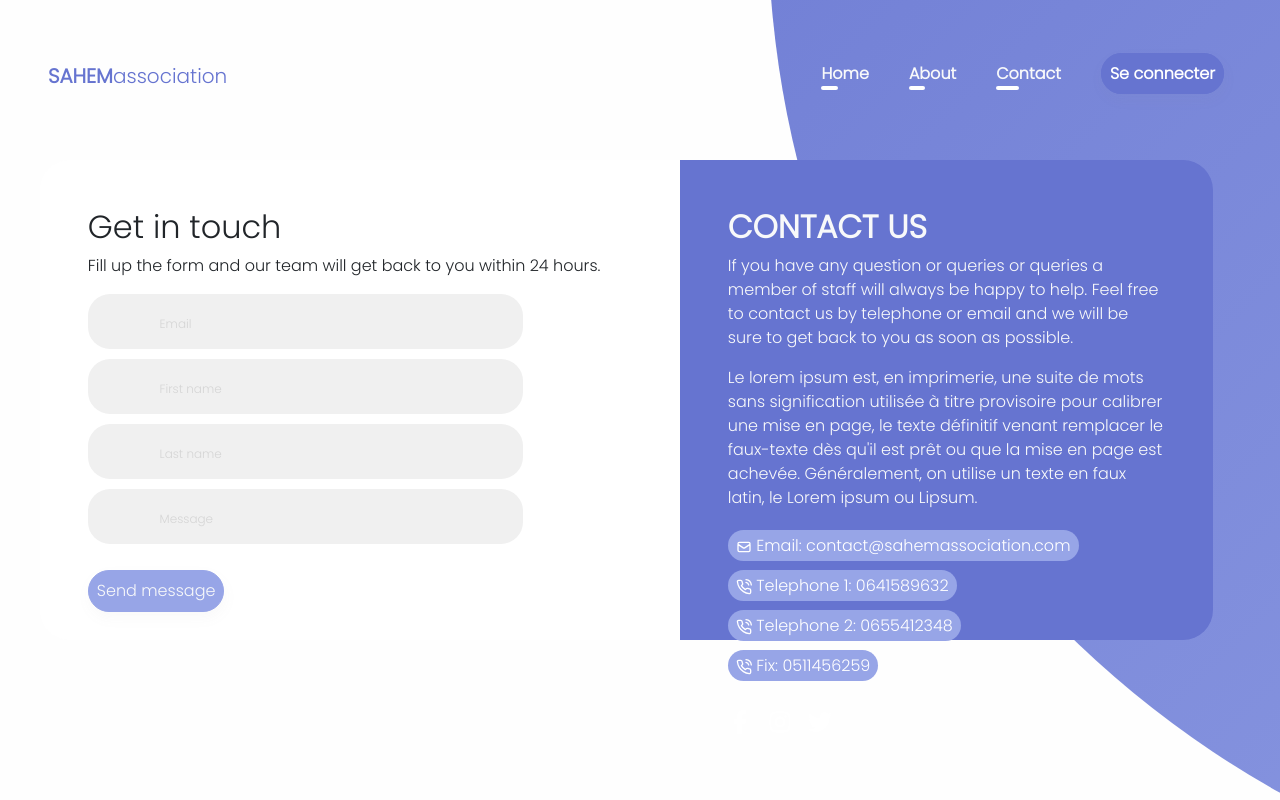
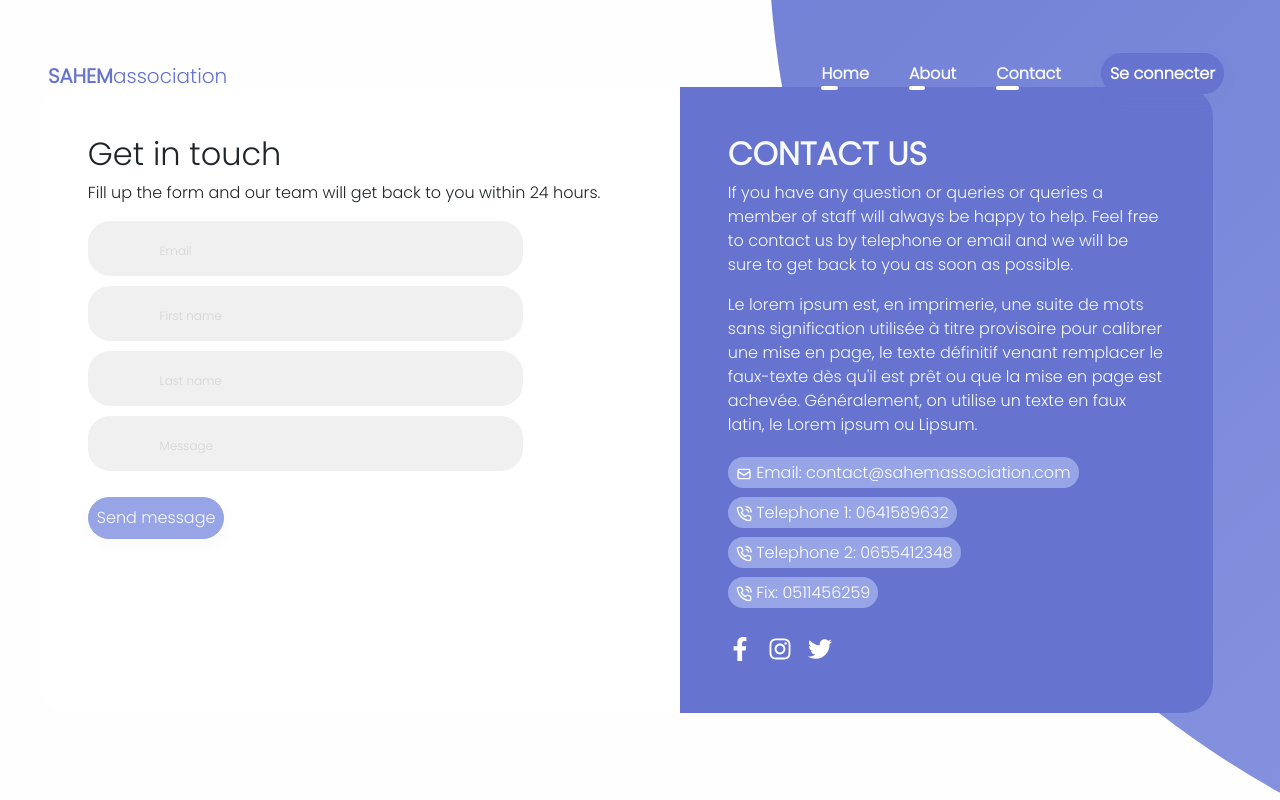
Before and after one commit to anasmasti/sahm-frontend, a Next.js app: page /contact in a window 1280 px wide. Shown: the top 800 px of the page. Built offline with nearby package versions, Linux system fonts and the light colour scheme.

Commit message:
Fix Contact page styles

```diff
--- a/pages/contact/index.js
+++ b/pages/contact/index.js
@@ -57,7 +57,7 @@ function Contact() {
           className={[
             contactStyle.content,
             contactStyle.text_info,
-            "text-light col-lg-5 p-5",
+            "text-light d-flex flex-column flex-nowrap  col-lg-5 p-5",
           ].join(" ")}
         >
           <h2 className={"text-uppercase letter-spacing"}>
--- a/styles/pages/Contact.module.scss
+++ b/styles/pages/Contact.module.scss
@@ -89,5 +89,5 @@
 
 /* Container (form+paragraph+img) */
 .container_form {
-  height: 60vh;
+  height: auto;
 }
```
